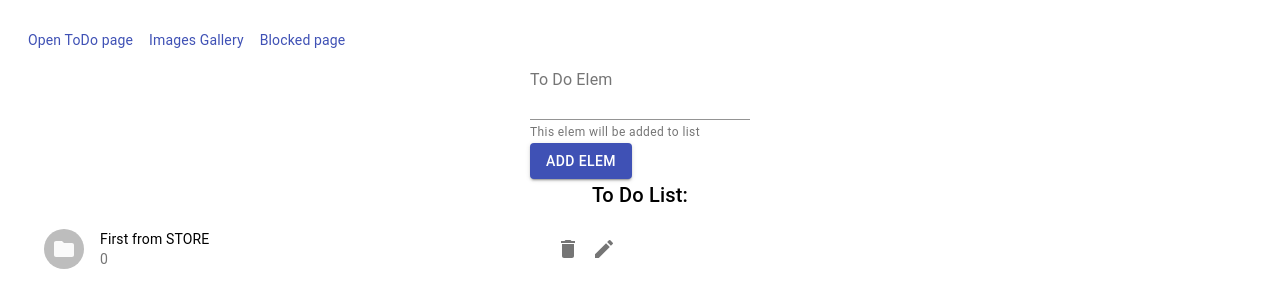
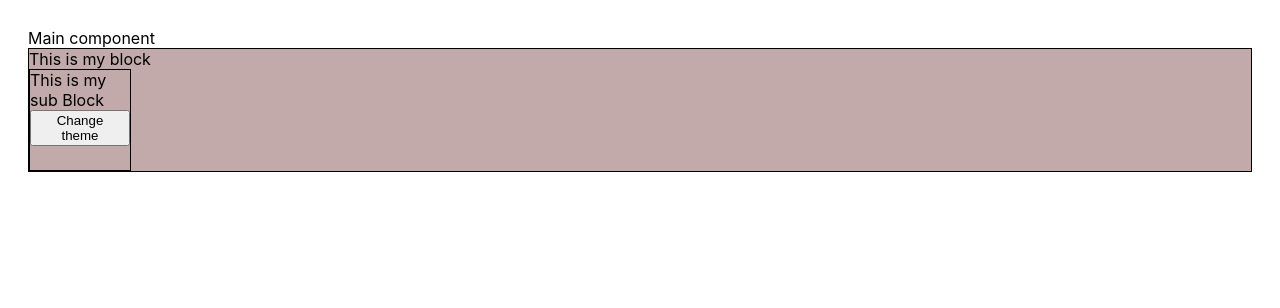
Before and after one commit to armdevrus/turing_reactJS, a React (Create React App) app: page / in a window 1280 px wide. Shown: the top 308 px of the page. Built offline with nearby package versions, Linux system fonts and the light colour scheme; the HTML template or start-up script is replaced by a standard one.

Commit message:
Изучили React Context

```diff
--- a/src/index.js
+++ b/src/index.js
@@ -5,7 +5,8 @@ import {Provider} from "react-redux";
 import {PersistGate} from "redux-persist/integration/react";
 
 import './index.css';
-import App from './App';
+// import App from './App';
+import ShowContext from './lifecoding/ShowContext'
 // import Optimisation from "./lifecoding/Optimisation";
 import reportWebVitals from './reportWebVitals';
 // import ListPrompt from "./homework/5week3day/5week3day";
@@ -24,7 +25,7 @@ ReactDOM.render(
         <Provider store={store}>
             <PersistGate loading={null} persistor={persistor}>
                 <BrowserRouter>
-                    <App/>
+                    <ShowContext/>
                 </BrowserRouter>
             </PersistGate>
         </Provider>
--- /dev/null
+++ b/src/lifecoding/ShowContext.js
@@ -0,0 +1,54 @@
+import React from 'react'
+
+const themes = {
+  light: {
+    name: 'light',
+    background: "#c2aaaa",
+    fontColor: '#000'
+  },
+  dark: {
+    name: 'dark',
+    background: "#000",
+    fontColor: '#fff'
+  }
+}
+
+const ThemeContext = React.createContext([])
+
+const App = () => {
+  const [context, setContext] = React.useState(themes.light)
+  return(
+    <ThemeContext.Provider value={[context, setContext]}>
+      <div>
+        Main component
+        <Block/>
+      </div>
+    </ThemeContext.Provider>
+  )
+}
+
+const Block = () => {
+  const [theme] = React.useContext(ThemeContext)
+  return(
+    <div style={{border: '1px solid black',
+      background: theme.background, color: theme.fontColor}}>
+        This is my block
+      <SubBlock/>
+    </div>
+  )
+}
+
+const SubBlock = () => {
+  const [theme, setTheme] = React.useContext(ThemeContext)
+  return(
+    <div style={{border: '1px solid black', height: '100px',
+      width:'100px', background: theme.background, color: theme.fontColor}}>
+      This is my sub Block
+      <button onClick={
+        () => setTheme(theme.name === 'light' ? themes.dark : themes.light)}
+      >Change theme</button>
+    </div>
+  )
+}
+
+export default App
--- a/src/pages/ToDo/ToDo.js
+++ b/src/pages/ToDo/ToDo.js
@@ -20,7 +20,6 @@ const ToDo = () => {
         <div className={styles.container}>
             <HandleForm onClick={addElemToList}/>
             <ToDoList/>
-            {/*<Button color="primary">Hello World</Button>*/}
         </div>
     )
 }
```
